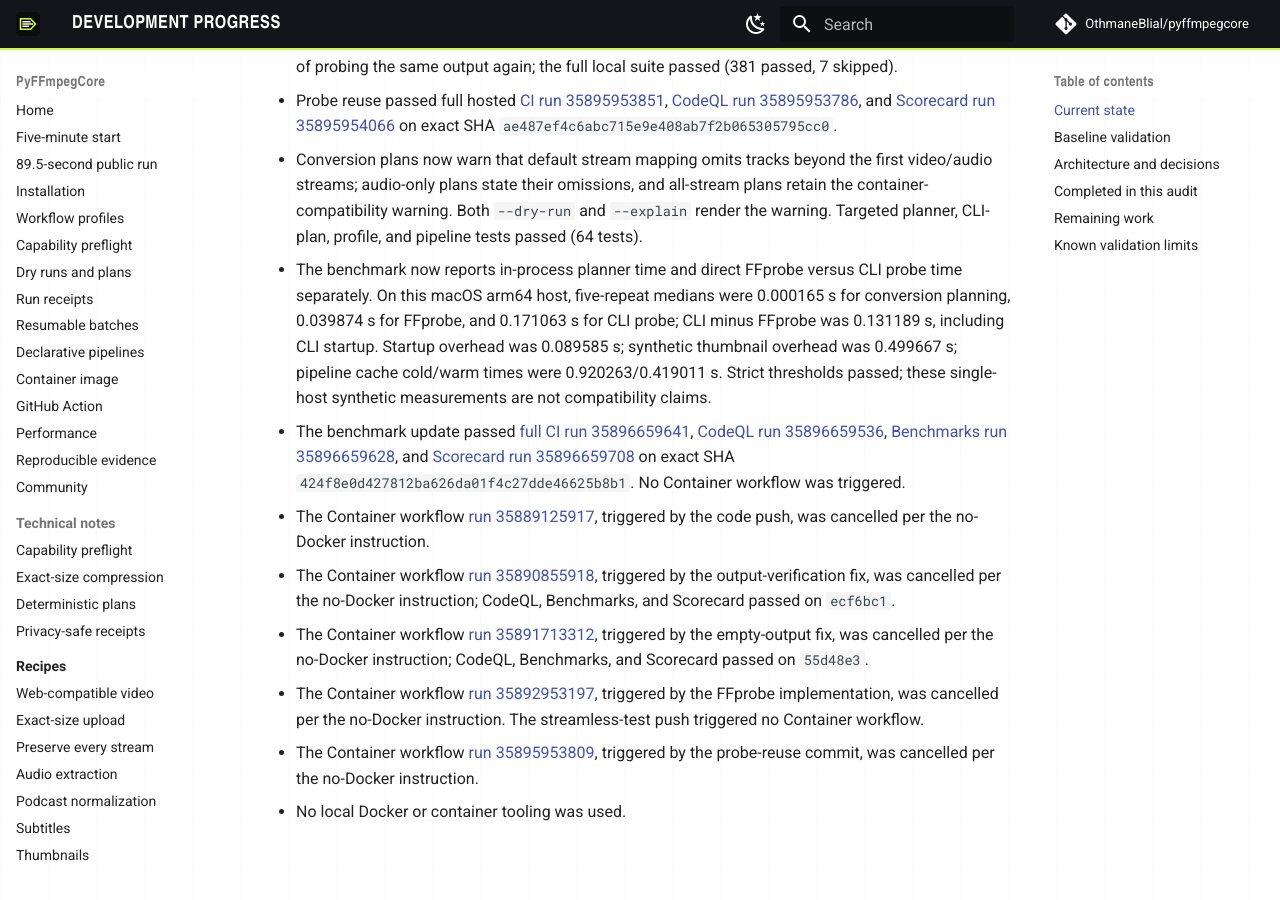
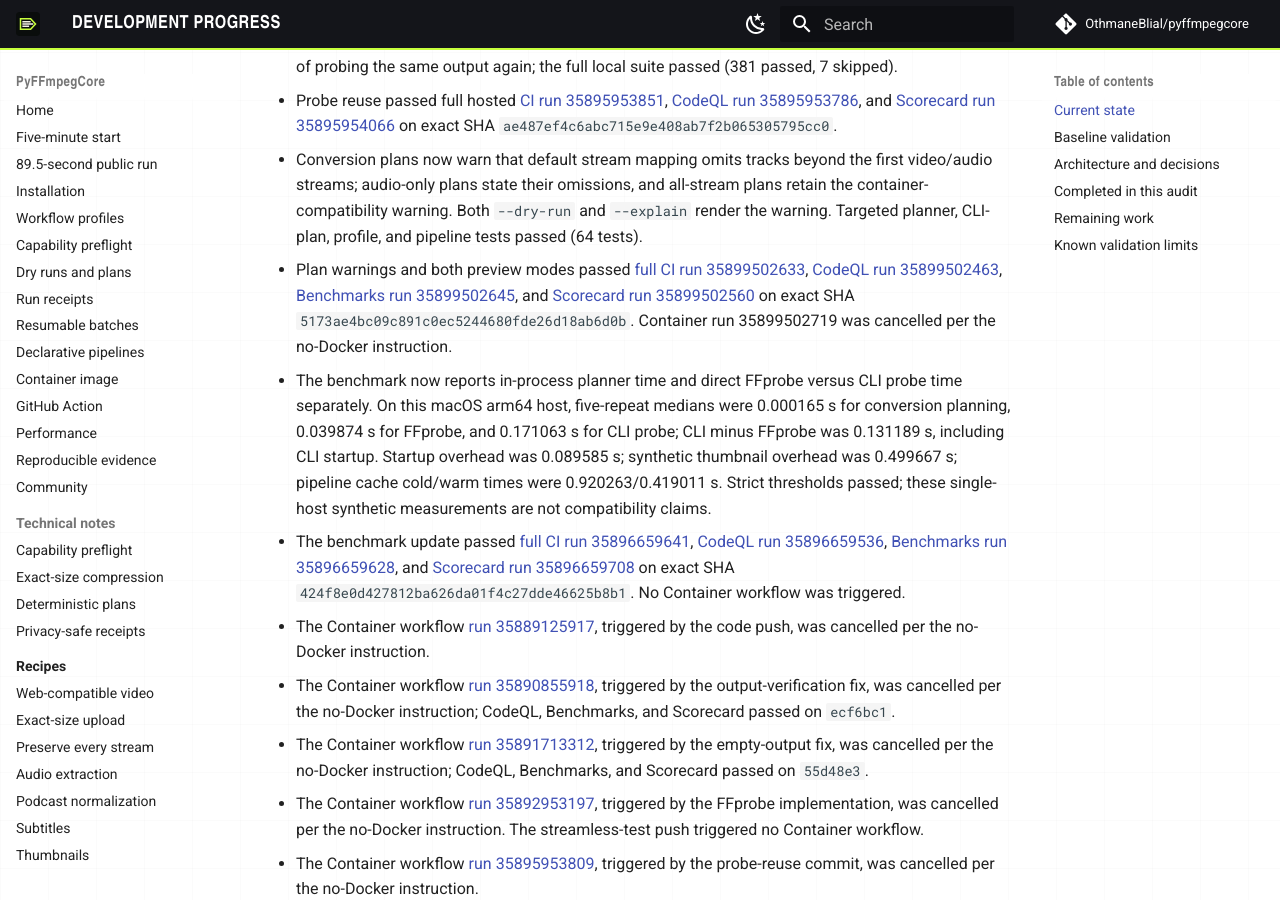
Before and after one commit to OthmaneBlial/pyffmpegcore, an MkDocs documentation site: the page built from docs/PROGRESS.md, in a window 1280 px wide and 900 px high, scrolled down 1534 px. Built offline with MkDocs 1.6.1 and Material for MkDocs 9.7.7, drawn with Linux system fonts in a browser that asks for light colours; comment, search, counter and statistics services are not loaded.

Commit message:
docs: record stream warning checks

```diff
--- a/docs/PROGRESS.md
+++ b/docs/PROGRESS.md
@@ -20,6 +20,7 @@ Updated: 2026-09-23
 - Successful managed output probes now retain duration, size, bitrate, stream indices/language/rotation, and chapter count. CLI summaries and receipts reuse those facts instead of probing the same output again; the full local suite passed (381 passed, 7 skipped).
 - Probe reuse passed full hosted [CI run 35895953851](https://github.com/OthmaneBlial/pyffmpegcore/actions/runs/35895953851), [CodeQL run 35895953786](https://github.com/OthmaneBlial/pyffmpegcore/actions/runs/35895953786), and [Scorecard run 35895954066](https://github.com/OthmaneBlial/pyffmpegcore/actions/runs/35895954066) on exact SHA `ae487ef4c6abc715e9e408ab7f2b065305795cc0`.
 - Conversion plans now warn that default stream mapping omits tracks beyond the first video/audio streams; audio-only plans state their omissions, and all-stream plans retain the container-compatibility warning. Both `--dry-run` and `--explain` render the warning. Targeted planner, CLI-plan, profile, and pipeline tests passed (64 tests).
+- Plan warnings and both preview modes passed [full CI run 35899502633](https://github.com/OthmaneBlial/pyffmpegcore/actions/runs/35899502633), [CodeQL run 35899502463](https://github.com/OthmaneBlial/pyffmpegcore/actions/runs/35899502463), [Benchmarks run 35899502645](https://github.com/OthmaneBlial/pyffmpegcore/actions/runs/35899502645), and [Scorecard run 35899502560](https://github.com/OthmaneBlial/pyffmpegcore/actions/runs/35899502560) on exact SHA `5173ae4bc09c891c0ec5244680fde26d18ab6d0b`. Container run 35899502719 was cancelled per the no-Docker instruction.
 - The benchmark now reports in-process planner time and direct FFprobe versus CLI probe time separately. On this macOS arm64 host, five-repeat medians were 0.000165 s for conversion planning, 0.039874 s for FFprobe, and 0.171063 s for CLI probe; CLI minus FFprobe was 0.131189 s, including CLI startup. Startup overhead was 0.089585 s; synthetic thumbnail overhead was 0.499667 s; pipeline cache cold/warm times were 0.920263/0.419011 s. Strict thresholds passed; these single-host synthetic measurements are not compatibility claims.
 - The benchmark update passed [full CI run 35896659641](https://github.com/OthmaneBlial/pyffmpegcore/actions/runs/35896659641), [CodeQL run 35896659536](https://github.com/OthmaneBlial/pyffmpegcore/actions/runs/35896659536), [Benchmarks run 35896659628](https://github.com/OthmaneBlial/pyffmpegcore/actions/runs/35896659628), and [Scorecard run 35896659708](https://github.com/OthmaneBlial/pyffmpegcore/actions/runs/35896659708) on exact SHA `424f8e0d427812ba626da01f4c27dde46625b8b1`. No Container workflow was triggered.
 - The Container workflow [run 35889125917](https://github.com/OthmaneBlial/pyffmpegcore/actions/runs/35889125917), triggered by the code push, was cancelled per the no-Docker instruction.
```
